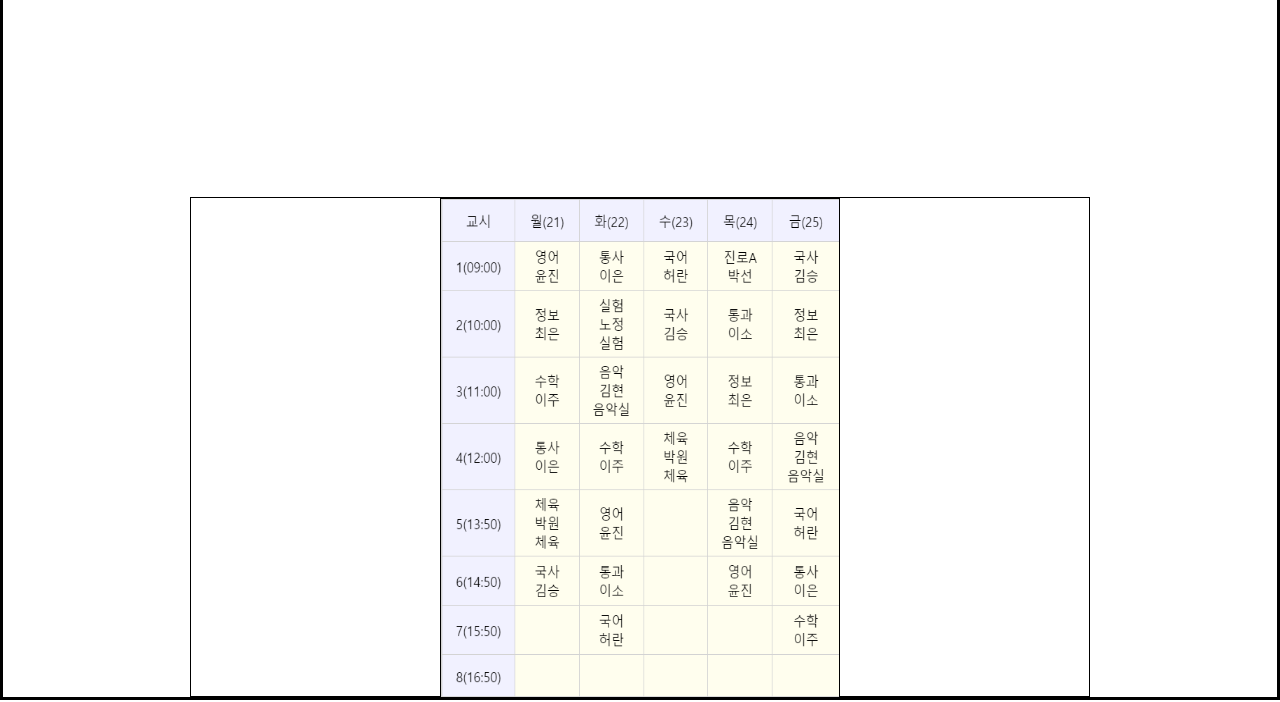
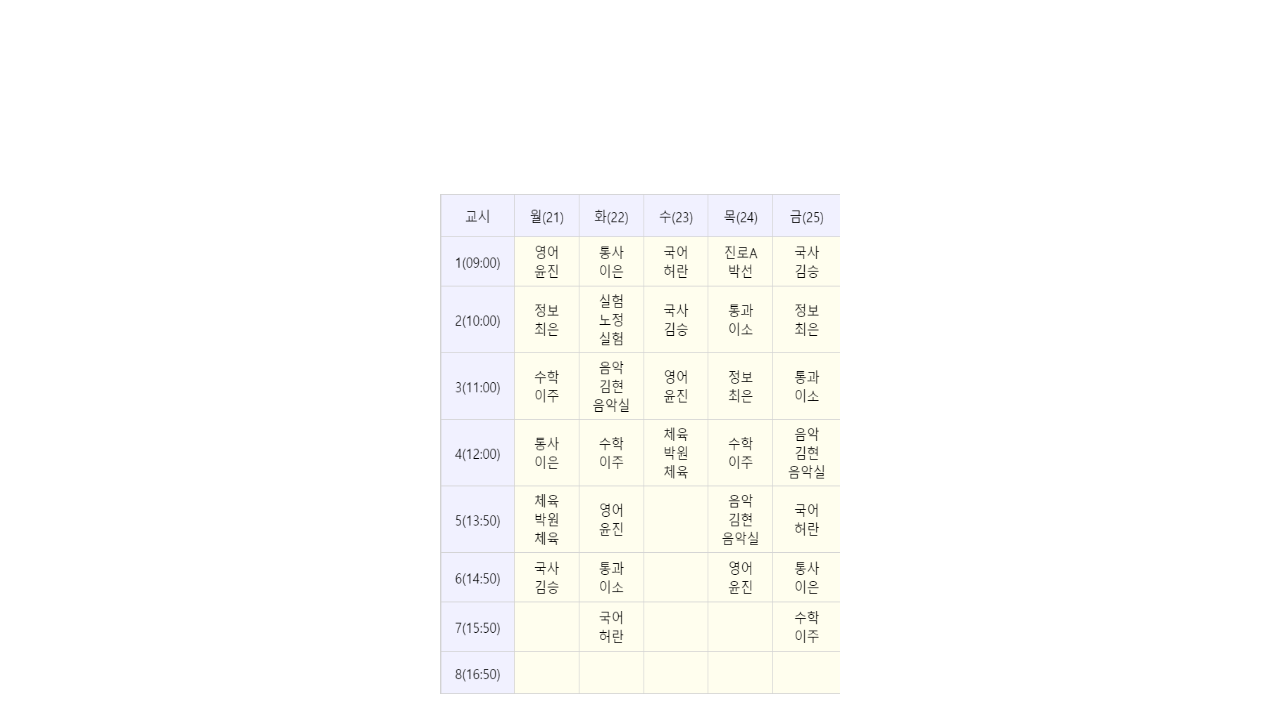
Before and after one commit to daniel081206/110t, a plain HTML site: page index.html in a window 1280 px wide. Shown: the part 106-808 px from the top of the page. Drawn offline with Linux system fonts and the light colour scheme.

Commit message:
Add files via upload

```diff
--- a/110앨범.css
+++ b/110앨범.css
@@ -2,7 +2,7 @@
     margin: 0;
     padding: 0;
     box-sizing: border-box;
-    border: 0.1px solid black
+
 }
 
 a {
--- a/style.css
+++ b/style.css
@@ -2,7 +2,7 @@
     margin: 0;
     padding: 0;
     box-sizing: border-box;
-    border: 0.1px solid black
+
 }
 
 a {
--- a/공지사항.css
+++ b/공지사항.css
@@ -2,7 +2,7 @@
     margin: 0;
     padding: 0;
     box-sizing: border-box;
-    border: 0.1px solid black
+
 }
 
 a {
--- a/수행평가.css
+++ b/수행평가.css
@@ -2,7 +2,7 @@
     margin: 0;
     padding: 0;
     box-sizing: border-box;
-    border: 0.1px solid black
+
 }
 
 a {
--- a/학사일정.css
+++ b/학사일정.css
@@ -2,7 +2,7 @@
     margin: 0;
     padding: 0;
     box-sizing: border-box;
-    border: 0.1px solid black
+
 }
 
 a {
--- a/행사.css
+++ b/행사.css
@@ -2,7 +2,7 @@
     margin: 0;
     padding: 0;
     box-sizing: border-box;
-    border: 0.1px solid black
+
 }
 
 a {
```
